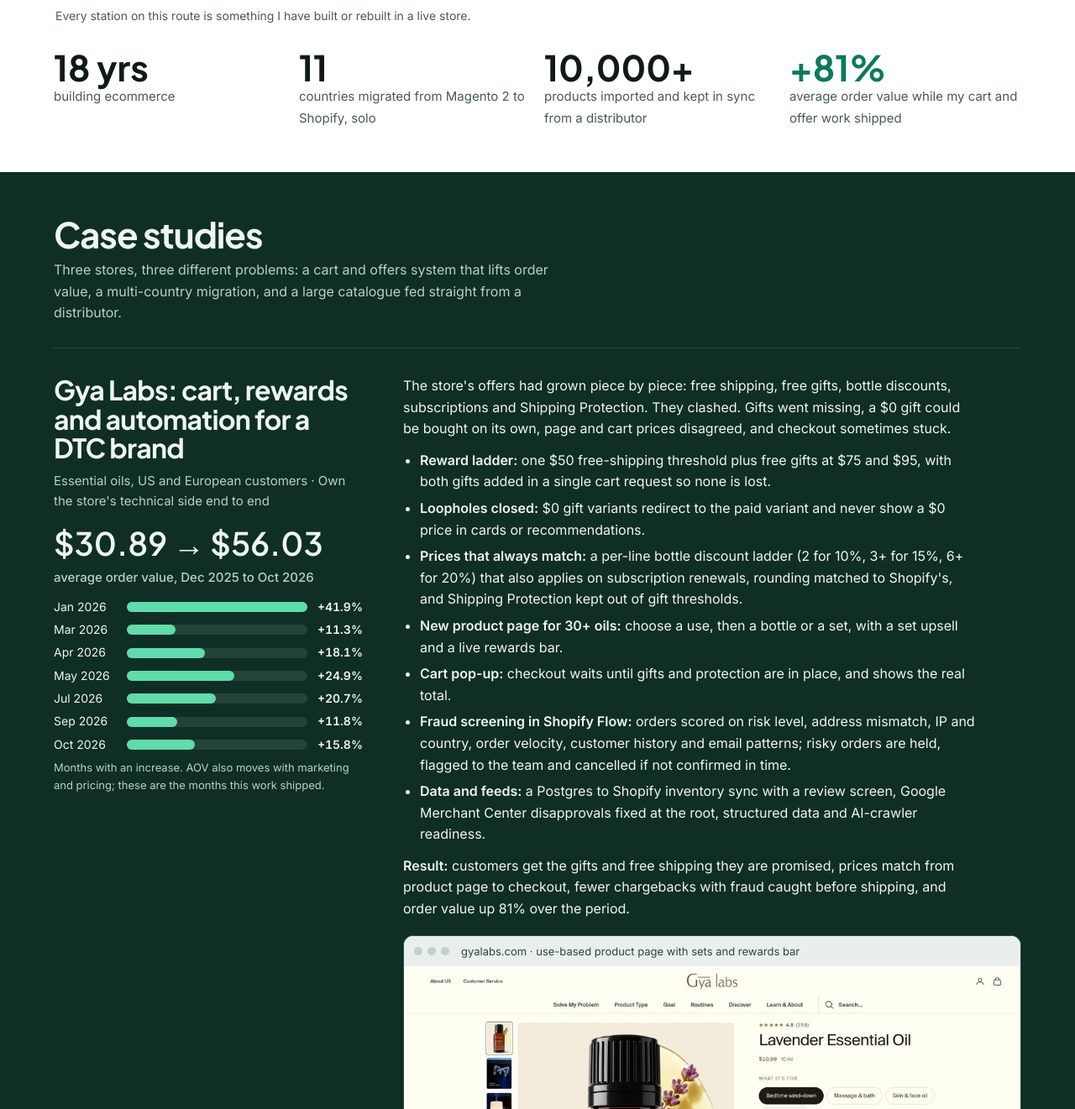
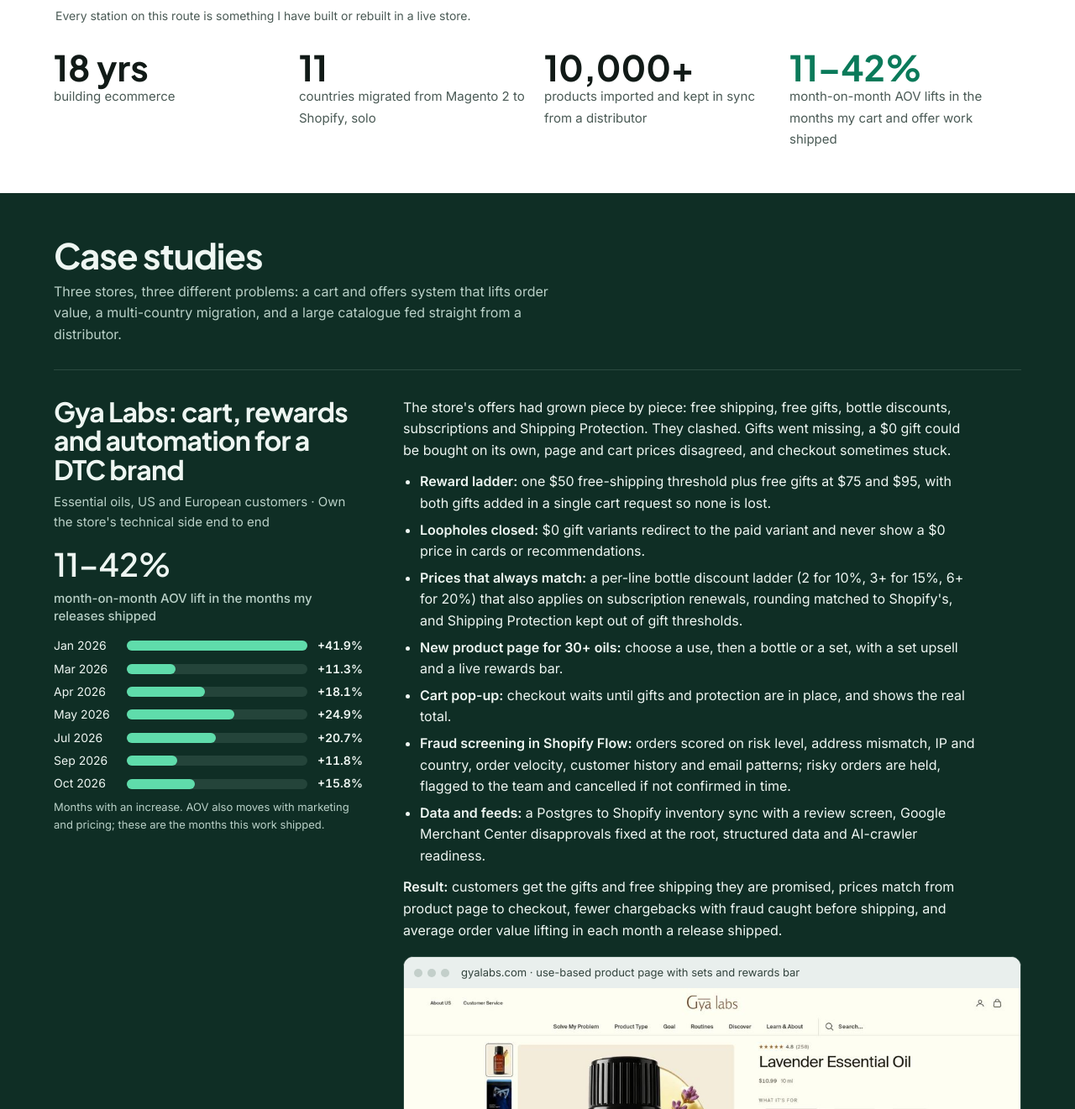
Before and after one commit to be-geeky/be-geeky.github.io, a plain HTML site: page index.html in a window 1280 px wide. Shown: the part 710-2031 px from the top of the page at 84% size. Drawn offline with Linux system fonts and the light colour scheme.

Commit message:
case study added

```diff
--- a/index.html
+++ b/index.html
@@ -117,7 +117,7 @@ footer{font-size:14px;padding:20px max(5vw,16px);border-top:1px solid var(--line
     <div class="stat"><b>18 yrs</b><span>building ecommerce</span></div>
     <div class="stat"><b>11</b><span>countries migrated from Magento 2 to Shopify, solo</span></div>
     <div class="stat"><b>10,000+</b><span>products imported and kept in sync from a distributor</span></div>
-    <div class="stat hot"><b>+81%</b><span>average order value while my cart and offer work shipped</span></div>
+    <div class="stat hot"><b>11–42%</b><span>month-on-month AOV lifts in the months my cart and offer work shipped</span></div>
   </div>
 </div></header>
 
@@ -129,7 +129,7 @@ footer{font-size:14px;padding:20px max(5vw,16px);border-top:1px solid var(--line
     <div>
       <h3>Gya Labs: cart, rewards and automation for a DTC brand</h3>
       <p class="meta soft">Essential oils, US and European customers · Own the store's technical side end to end</p>
-      <span class="big">$30.89 → $56.03<small class="soft">average order value, Dec 2025 to Oct 2026</small></span>
+      <span class="big">11–42%<small class="soft">month-on-month AOV lift in the months my releases shipped</small></span>
       <div class="aov" id="aov" aria-label="Monthly average order value increases"></div>
       <p class="soft" style="font-size:13px">Months with an increase. AOV also moves with marketing and pricing; these are the months this work shipped.</p>
     </div>
@@ -144,7 +144,7 @@ footer{font-size:14px;padding:20px max(5vw,16px);border-top:1px solid var(--line
         <li><b>Fraud screening in Shopify Flow:</b> orders scored on risk level, address mismatch, IP and country, order velocity, customer history and email patterns; risky orders are held, flagged to the team and cancelled if not confirmed in time.</li>
         <li><b>Data and feeds:</b> a Postgres to Shopify inventory sync with a review screen, Google Merchant Center disapprovals fixed at the root, structured data and AI-crawler readiness.</li>
       </ul>
-      <p><b>Result:</b> customers get the gifts and free shipping they are promised, prices match from product page to checkout, fewer chargebacks with fraud caught before shipping, and order value up 81% over the period.</p>
+      <p><b>Result:</b> customers get the gifts and free shipping they are promised, prices match from product page to checkout, fewer chargebacks with fraud caught before shipping, and average order value lifting in each month a release shipped.</p>
       <div class="shot"><div class="bar"><i></i><i></i><i></i><span>gyalabs.com · use-based product page with sets and rewards bar</span></div><div class="view" tabindex="0" aria-label="Scrollable screenshot of a Gya Labs product page"><img src="img/gyalabs-pdp.jpg" alt="Gya Labs Lavender product page: choose a use, single bottle or set options, free-shipping and gift progress bar, reviews and routine sections" loading="lazy"></div></div>
       <p class="shotcap soft">Scroll inside the frame to see the whole page.</p>
       <ul class="tags"><li>Liquid</li><li>Cart AJAX API</li><li>Shopify Flow</li><li>Postgres</li><li>Node.js</li><li>Google Merchant Center</li><li>JSON-LD</li></ul>
@@ -245,7 +245,7 @@ const st=[
  {n:"Supplier & ERP feeds",p:"Bytecart · Gya Labs"},
  {n:"Catalogue",p:"10,000+ products"},
  {n:"Storefront & PDP",p:"ALOGIC · Gya Labs"},
- {n:"Cart & rewards",p:"+81% AOV",hot:1},
+ {n:"Cart & rewards",p:"Higher AOV",hot:1},
  {n:"Fraud check",p:"Shopify Flow"},
  {n:"Order out",p:"Synced stock"}
 ];
```
